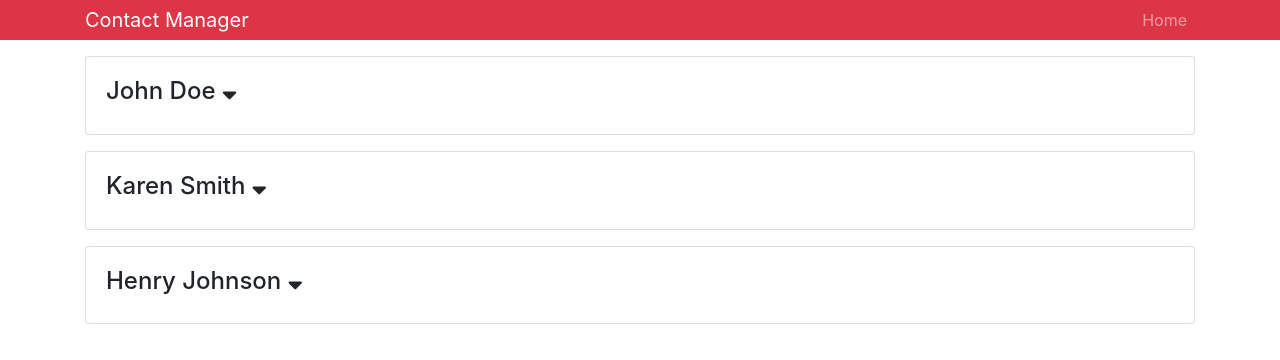
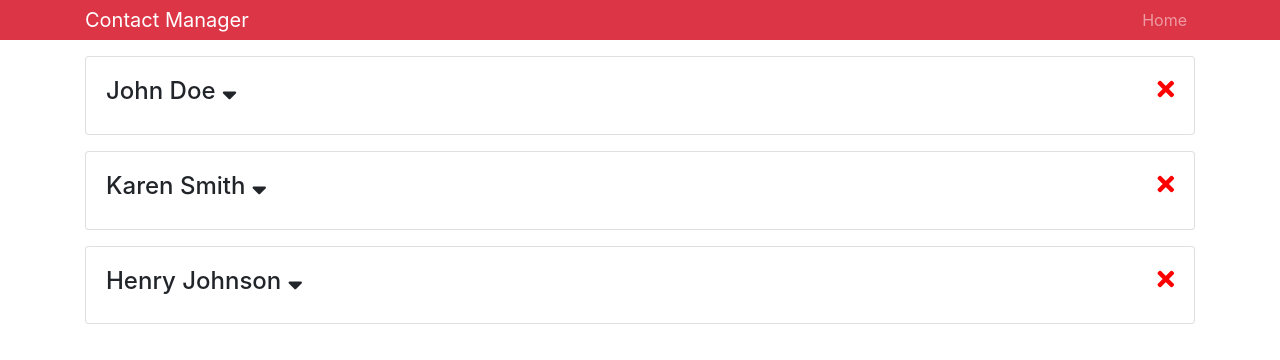
Before and after one commit to TFisch/contact_manager, a React (Create React App) app: page / in a window 1280 px wide. Shown: the top 360 px of the page. Built offline with nearby package versions, Linux system fonts and the light colour scheme.

Commit message:
Add delete icon

```diff
--- a/src/components/Contact.js
+++ b/src/components/Contact.js
@@ -22,6 +22,11 @@ class Contact extends Component {
               this.setState({ showContactInfo: !this.state.showContactInfo })
             }
             className="fas fa-sort-down"
+            style={{ cursor: 'pointer' }}
+          />
+          <i
+            className="fas fa-times"
+            style={{ cursor: 'pointer', float: 'right', color: 'red' }}
           />
         </h4>
         {showContactInfo ? (
```
